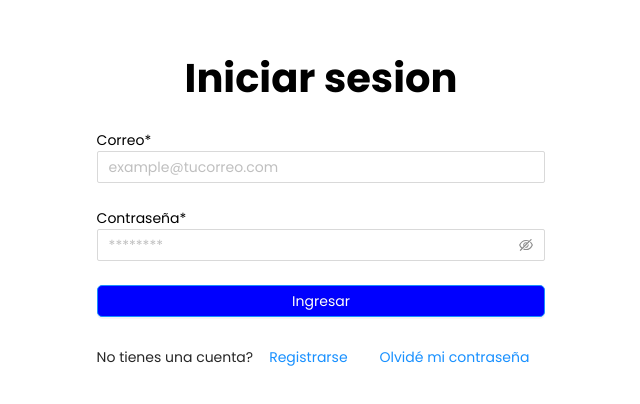
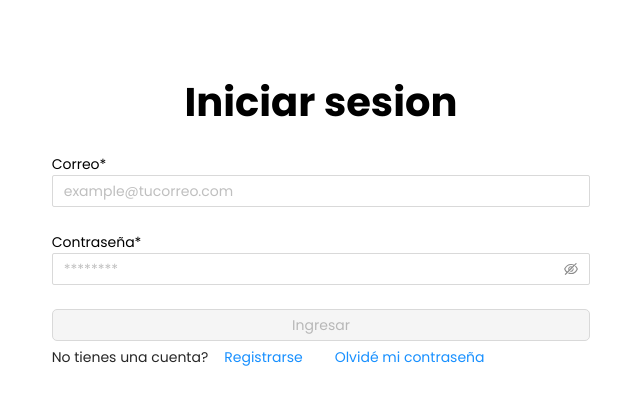
Before and after one commit to RocioQuigua/scraping-business-frontend, a React (Create React App) app: page / in a window 1280 px wide. Shown: the part 178-582 px from the top of the page, without its empty margins (319-959 px from the left). Built offline with nearby package versions, Linux system fonts and the light colour scheme.

Commit message:
refactor(InputCustom): added form item

```diff
--- a/src/components/atoms/InputCustom/InputCustom.js
+++ b/src/components/atoms/InputCustom/InputCustom.js
@@ -1,6 +1,8 @@
 import React from "react";
 import { Input } from "antd";
 
-export const InputCustom = ({ placeholder }) => {
-  return <Input className="input-custom" placeholder={placeholder} />;
+export const InputCustom = ({ placeholder, ...props }) => {
+  return (
+    <Input className="input-custom" placeholder={placeholder} {...props} />
+  );
 };
--- a/src/scenes/Auth/Login/Login.js
+++ b/src/scenes/Auth/Login/Login.js
@@ -1,28 +1,29 @@
-import React from "react";
+import React, { useRef } from "react";
 import { Form, Button, Input } from "antd";
 import { EyeInvisibleOutlined, EyeTwoTone } from "@ant-design/icons";
 import { useNavigate } from "react-router-dom";
 
 import { InputCustom } from "../../../components/atoms/InputCustom/InputCustom";
 
-<style>
-  @import url('https://fonts.googleapis.com/css2?family=Poppins&display=swap');
-</style>;
+export const Login = () => {
+  const [form] = Form.useForm();
+  const navigate = useNavigate();
 
-export const Login = () => {
-  const navigate = useNavigate();
+  const onFinish = (values) => {
+    console.error("Values: ", values);
+  };
 
   return (
     <div className="login">
       <div>
-        <Form>
+        <Form onFinish={onFinish} form={form}>
           <h1 className="title-one">Iniciar sesion</h1>
-          <Form.Item>
-            <label className="title-two">Correo*</label>
+          <label className="title-two">Correo*</label>
+          <Form.Item name="email">
             <InputCustom placeholder="example@tucorreo.com" />
           </Form.Item>
-          <Form.Item>
-            <label className="title-two">Contraseña*</label>
+          <label className="title-two">Contraseña*</label>
+          <Form.Item name="password">
             <Input.Password
               placeholder="********"
               iconRender={(visible) =>
@@ -30,12 +31,20 @@ export const Login = () => {
               }
             />
           </Form.Item>
-          <Form.Item>
-            <Button type="primary" block className="button-primary">
-              Ingresar
-            </Button>
+          <Form.Item shouldUpdate noStyle>
+            {() => (
+              <Button
+                className="button-primary"
+                type="primary"
+                htmlType="submit"
+                disabled={!form.getFieldValue("email") || !form.getFieldValue('password')}
+                block
+              >
+                Ingresar
+              </Button>
+            )}
           </Form.Item>
-          <Form.Item className="footer">
+          <Form.Item className="footer" noStyle>
             <label>No tienes una cuenta?</label>
             <Button type="link" onClick={() => navigate("/signup")}>
               Registrarse
```
